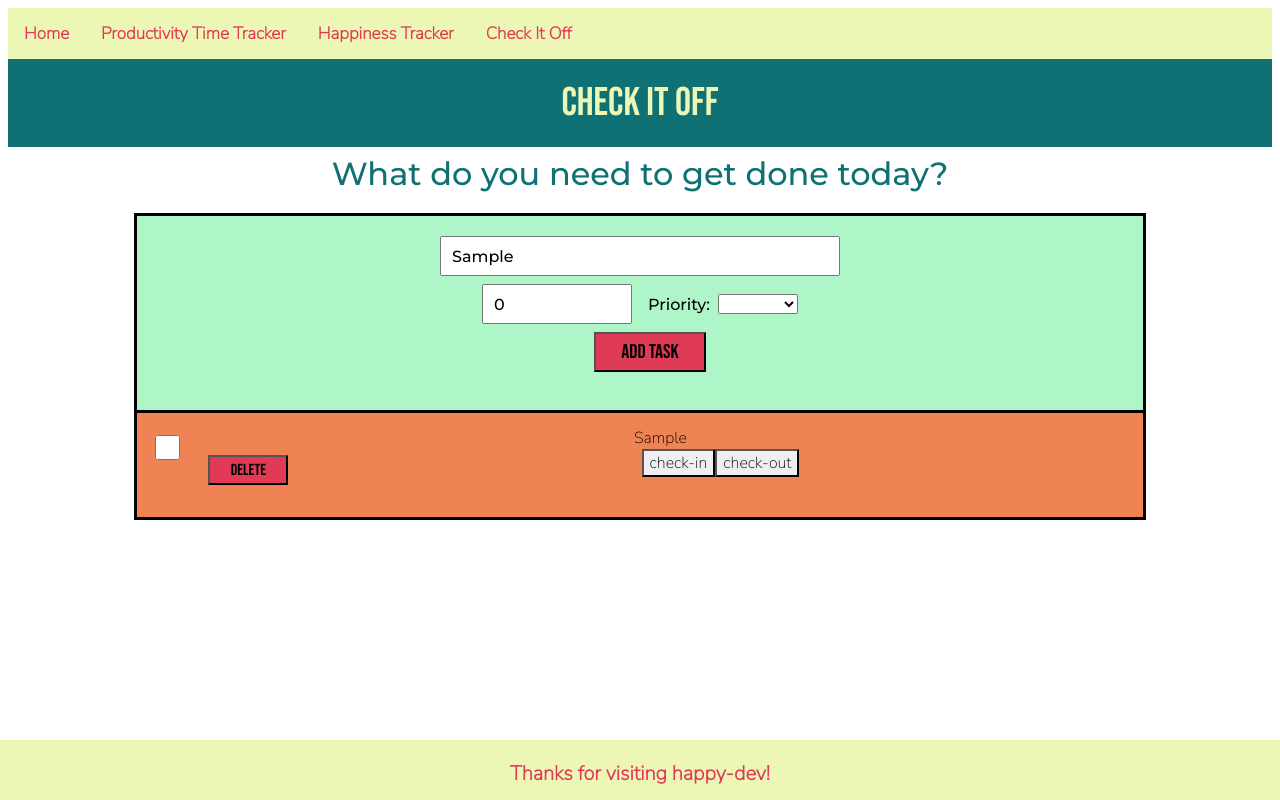
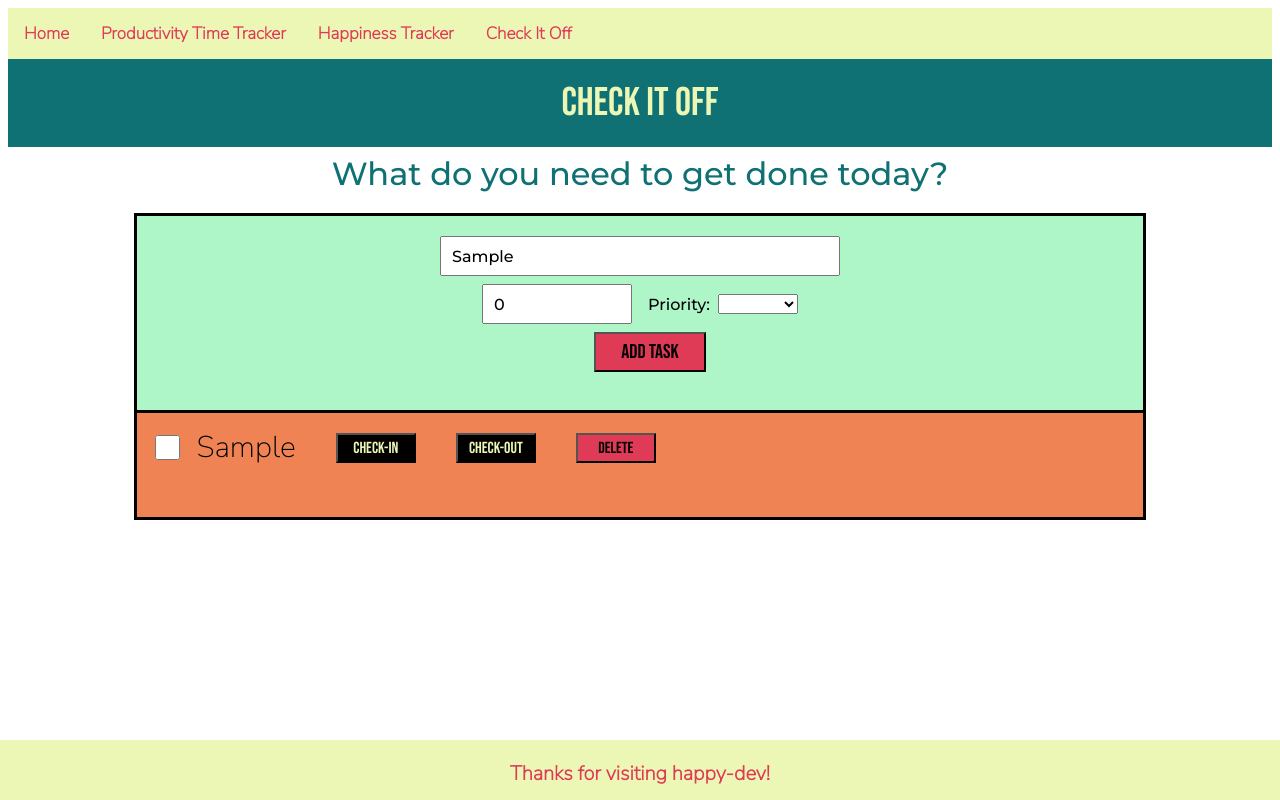
Before and after one commit to MaddyKapfhammer/happy-dev, an Angular app: page /todo in a window 1280 px wide. Both pictures are taken after typing "Sample" into the empty fields and a click on the button "Add Task". Built offline with nearby package versions, Linux system fonts and the light colour scheme.

Commit message:
Add formatting for check-in/out buttons.

```diff
--- a/src/app/to-do/to-do.component.css
+++ b/src/app/to-do/to-do.component.css
@@ -102,6 +102,30 @@
   font-size: 30px;
 }
 
+.taskCheckIn{
+  background-color: black;
+  font-family: 'Bebas Neue', cursive;
+  color: #edf7b5;
+  margin-top: 6px;
+  margin-left: 20px;
+  margin-right: 20px;
+  height: 30px;
+  width: 80px;
+  float: left;
+}
+
+.taskCheckOut{
+  background-color: black;
+  font-family: 'Bebas Neue', cursive;
+  color: #edf7b5;
+  margin-top: 6px;
+  margin-left: 20px;
+  margin-right: 20px;
+  height: 30px;
+  width: 80px;
+  float: left;
+}
+
 .row{
   padding: 10px;
 }
--- a/src/app/to-do/to-do.component.html
+++ b/src/app/to-do/to-do.component.html
@@ -23,12 +23,11 @@
 
   <div class="tasks">
     <div class="Row">
-      <!-- <div class="listed-task">{{task}}</div> -->
       <div *ngFor="let x of taskList; let index=index;"
       class="row mt-1" style="height:100px;">
         <div class="Row">
           <input type="checkbox" (click)="deleteTask(index)" value="Done" class="done-check">
-          <div class="listedTask">{{x}}</div>
+          <div class="listed-task">{{x}}</div>
           <button class="taskCheckIn">check-in</button>
           <button class="taskCheckOut">check-out</button>
           <button class="delete-btn" (click)="deleteTask(index)">Delete</button>
```
